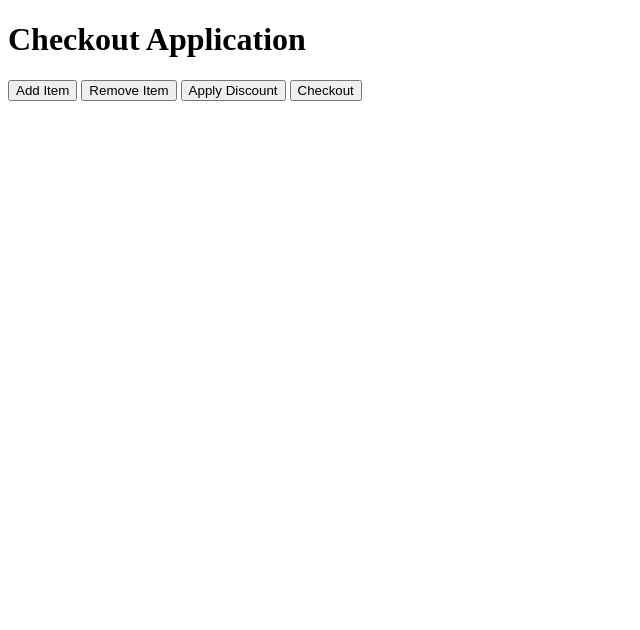
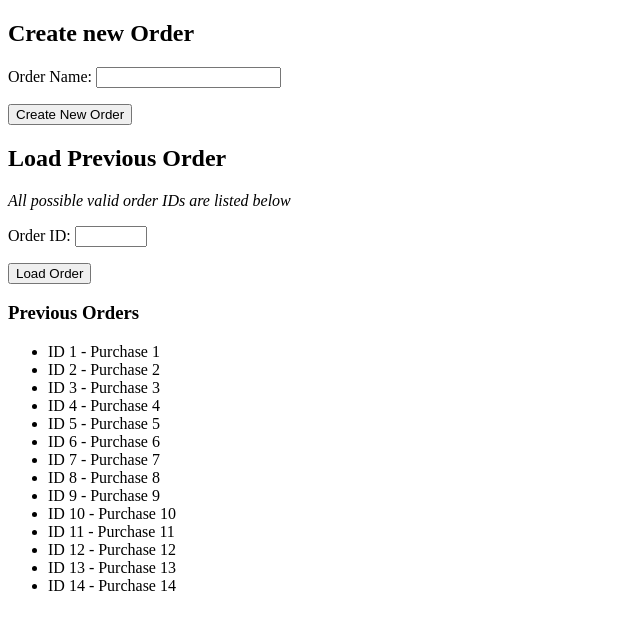
Before and after one commit to akazee/Checkout_App, a Django app: page / in a window 1280 px wide. Shown: the top 630 px of the page, without its empty margins (0-640 px from the left). Run offline with Django 3.2, Linux system fonts and the light colour scheme; data comes from the database, SQL or seed files in the repository; both versions use the stored data as it was after the commit.

Commit message:
added functionality to add/remove all discounts and items, as well as load previous orders

```diff
--- a/Checkout_App/checkout/forms.py
+++ b/Checkout_App/checkout/forms.py
@@ -1,14 +1,26 @@
 from django import forms
+from  .models import *
 
+# Form that will create new recipt model
 class CreateNewOrder(forms.Form):
     name = forms.CharField(label="Order Name", max_length=200)
 
+# Form that will create a new item for an order
 class AddItem(forms.Form):
     name = forms.CharField(label="Item Name", max_length=200)
     price = forms.DecimalField(label="Price of Item", max_digits=10, decimal_places=2, min_value=0)
 
+# Form that will add a discount to a recipt
 class AddDiscount(forms.Form):
     discount = forms.DecimalField(label="Discount(%)", max_digits=5, decimal_places=2, min_value=0)
 
-# class Remove Item(forms.Form):
-#     id = forms.IntegerField(label="ID of item", max_value=1000)
+# Form that will remove an item from an order
+class RemoveItem(forms.Form):
+    id = forms.IntegerField(label="ID of item to remove", max_value=1000)
+
+class RemoveDiscount(forms.Form):
+    id = forms.IntegerField(label="ID of discount to remove", max_value=1000)
+
+# Form that will load a previous order for a user
+class loadOrder(forms.Form):
+    id = forms.IntegerField(label="Order ID", max_value=1000, min_value=1)
--- a/Checkout_App/checkout/models.py
+++ b/Checkout_App/checkout/models.py
@@ -56,6 +56,15 @@ class recipt(models.Model):
         any(self.items.remove(x) for x in self.items.all() if x.id == itemID)
         pass
 
+    # Check to see if this recipt holds the discount given by discID
+    def hasDiscount(self, discID):
+        return any(x.id == discID for x in self.discount.all())
+
+    # Removes the discount with discID from this recipts list of discounts
+    def removeDiscount(self, discID):
+        any(self.discount.remove(x) for x in self.discount.all() if x.id == discID)
+        pass
+
     # returns a string that lists out all of the items and discounts in this list,
     # as well as displaying the totals
     def list_all(self):
--- a/Checkout_App/checkout/templates/checkout/checkout_home.html
+++ /dev/null
@@ -1,9 +0,0 @@
-{% extends 'checkout/base.html' %}
-
-{% block content %}
-    <h1>Checkout Application</h1>
-    <button type="button">Add Item</button>
-    <button type="button">Remove Item</button>
-    <button type="button">Apply Discount</button>
-    <button type="button">Checkout</button>
-{% endblock %}
--- a/Checkout_App/checkout/templates/checkout/create.html
+++ b/Checkout_App/checkout/templates/checkout/create.html
@@ -8,7 +8,21 @@
     <form method="post" action="/create/">
         {% csrf_token %}
         {{form.as_p}}
-        <button type="submit", name="save">Create New Order</button>
+        <button type="submit", name="save", value="save">Create New Order</button>
     </form>
 
+<h2>Load Previous Order</h2>
+<em>All possible valid order IDs are listed below</em>
+    <form method="post" action="/create/">
+        {% csrf_token %}
+        {{oldform.as_p}}
+        <button type="submit", name="Load", value="Load">Load Order</button>
+    </form>
+
+<h3>Previous Orders</h3>
+    <ul>
+        {% for recipt in recipts %}
+            <li>ID {{recipt.id}} - {{recipt.text}}</li>
+        {% endfor %}
+    </ul>
 {% endblock %}
--- a/Checkout_App/checkout/urls.py
+++ b/Checkout_App/checkout/urls.py
@@ -2,7 +2,7 @@ from django.urls import path
 from . import views
 
 urlpatterns = [
-    path('', views.home, name='checkout-home'),
+    path('', views.create, name='create'),
     path('<int:id>', views.index, name='index'),
     path("create/", views.create, name="create"),
 ]
--- a/Checkout_App/checkout/views.py
+++ b/Checkout_App/checkout/views.py
@@ -1,18 +1,27 @@
-from django.forms import DecimalField
 from django.shortcuts import render
 from django.http import HttpResponse, HttpResponseRedirect
-from django.urls import is_valid_path
 from .models import *
 from .forms import *
+from django.contrib import messages
+
+
+# view config for home
+def home(request):
+   return render(request, 'checkout/create.html', {})
 
 # view config for base html
 def index(response, id):
+
+    # initliazie all forms and get the recipt object for this order
     ls = recipt.objects.get(id=id)
     newItemform = AddItem()
     newDiscform = AddDiscount()
+    delItemForm = RemoveItem()
+    delDiscForm = RemoveDiscount()
 
     # If a user submits any form, we retrieve the data
     if response.method == "POST":
+
         # If a new item was submitted
         if(response.POST.get("saveItem")):
             newItemform = AddItem(response.POST)
@@ -25,6 +34,16 @@ def index(response, id):
                 newItem.save()
                 ls.items.add(newItem)
 
+        # If user wants to delete an item from the order
+        elif(response.POST.get("delitem")):
+            delItemForm = RemoveItem(response.POST)
+
+            # We delete the item from recipt, only if our recipt has the id of that item
+            if delItemForm.is_valid():
+                x = delItemForm.cleaned_data["id"]
+                if(ls.hasItem(x)):
+                    ls.removeItem(x)
+
         # If a new discount was submitted
         elif(response.POST.get("saveDiscount")):
             newDiscform = AddDiscount(response.POST)
@@ -35,19 +54,30 @@ def index(response, id):
                 newDisc.save()
                 ls.discount.add(newDisc)
 
-    # Else, if no form is selected continue as always
+        # If user wants to delete a discount from the order
+        elif(response.POST.get("deldisc")):
+            delDiscForm = RemoveItem(response.POST)
+
+            # We delete the discount from recipt, only if our recipt has the id of that discount
+            if delDiscForm.is_valid():
+                x = delDiscForm.cleaned_data["id"]
+                if(ls.hasDiscount(x)):
+                    ls.removeDiscount(x)
+
+    # Render the page with once a any form has been submitted, updates the information
     tax = round(float(ls.discount_total) * 0.13, 2)
-    total = float(ls.discount_total) + tax
-    return render(response, "checkout/display.html", {"ls":ls, "subtotal":ls.subtotal, "disctotal":ls.discount_total, "tax":tax, "total":total, "form1":newItemform, "form2": newDiscform})
-
-# view config for home
-def home(request):
-   return render(request, 'checkout/checkout_home.html', {})
+    total = round(float(ls.discount_total) + tax, 2)
+    return render(response, "checkout/display.html", {"ls":ls, "subtotal":ls.subtotal,
+     "disctotal":ls.discount_total, "tax":tax, "total":total, "form1":newItemform,
+     "form2": newDiscform, "form3":delItemForm, "form4":delDiscForm})
 
 # Form that creates a new order
 def create(response):
+    form = CreateNewOrder()
+    oldform = loadOrder()
+
     # If someone decides to create a new order, we redirect to that orders new page
-    if response.method == "POST":
+    if (response.method == "POST") and (response.POST.get("save")):
         form = CreateNewOrder(response.POST)
 
         if form.is_valid():
@@ -56,7 +86,15 @@ def create(response):
             r.save()
 
             return HttpResponseRedirect("/%i" %r.id)
-    else:
-    # else if we stay here
-        form = CreateNewOrder()
-    return render(response, "checkout/create.html", {"form":form})
+    # If user decides to load an old order, we redirect to the old order page
+    elif (response.method == "POST") and (response.POST.get("Load")):
+        oldform = loadOrder(response.POST)
+
+        if oldform.is_valid():
+            newId = oldform.cleaned_data["id"]
+            if(newId <= recipt.objects.all().count()):
+                return HttpResponseRedirect("/" + str(newId))
+
+    # Otherwise, we stay here
+    recipts = recipt.objects.all()
+    return render(response, "checkout/create.html", {"form":form, "recipts": recipts, "oldform":oldform})
```
Also changed, not shown: Checkout_App/checkout/templates/checkout/display.html (+23 -3 lines), Checkout_App/checkout/migrations/0004_alter_item_name.py (added), Checkout_App/db.sqlite3.
